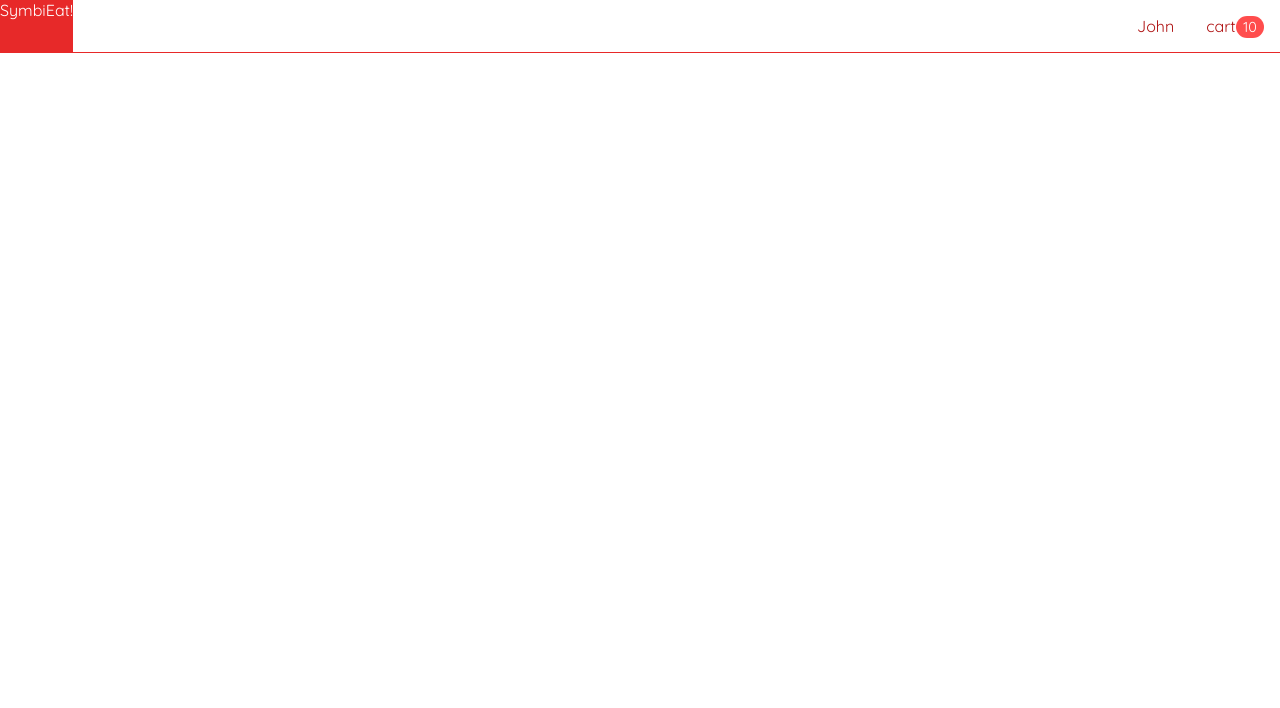
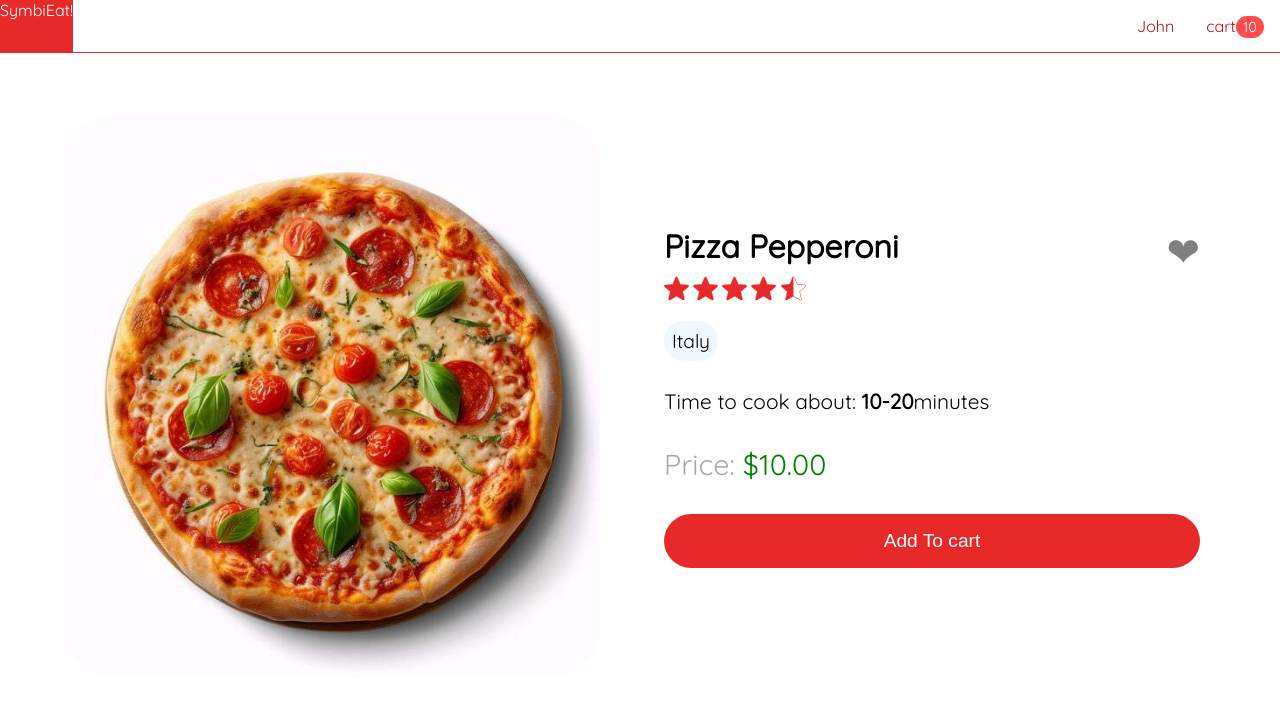
Before and after one commit to prabhat4002/SYMBIEAT-REACT-APP, a React (Create React App) app in the folder frontend/: page /food/1 in a window 1280 px wide. Shown: the top 708 px of the page. Built offline with nearby package versions, Linux system fonts and the light colour scheme.

Commit message:
Created Food Page

```diff
--- a/frontend/src/AppRoutes.js
+++ b/frontend/src/AppRoutes.js
@@ -1,12 +1,15 @@
 import React from 'react'
 import {Route, Routes} from 'react-router-dom';
 import HomePage from './pages/Home/HomePage';
+import FoodPage from './pages/Food/FoodPage';
 export default function AppRoutes() {
   return (
     <Routes>
         <Route path="/" element={<HomePage/>}/>
         <Route path="/search/:searchTerm" element={<HomePage/>}/>
         <Route path="/tag/:tag" element={<HomePage/>}/>
+        <Route path="/food/:id" element={<FoodPage/>}/>
+
     </Routes>
   )
 }
--- a/frontend/src/components/Tags/tags.module.css
+++ b/frontend/src/components/Tags/tags.module.css
@@ -5,6 +5,7 @@
     }
 
 .container a{
+
     padding: 0.3rem 1rem;
     margin: 0.2rem 0.15rem;
     font-weight: 600;
--- /dev/null
+++ b/frontend/src/pages/Food/FoodPage.js
@@ -0,0 +1,58 @@
+
+import React, { useEffect, useState} from 'react';
+import { useParams } from 'react-router-dom';
+import { getById } from '../../services/foodService';
+import classes from './foodPage.module.css';
+import StarRating from '../../components/StarRating/StarRating';
+import Tags from '../../components/Tags/Tags';
+import Price from '../../components/Price/Price';
+export default function FoodPage() {
+    const [food, setFood] = useState({});
+    const {id}=useParams();
+
+useEffect(() => {
+    getById(id).then(setFood);
+}, [id]);
+return (
+<>
+    {food && (
+        <div className={classes.container}>
+        <img className={classes.image}
+        src={`/foods/${food.imageUrl}`}
+        alt={food.name}
+    />
+    <div className={classes.details}>
+        <div className={classes.header}>
+            <span className={classes.name}>{food.name}</span>
+            <span className={`${classes.favorite} ${food.favorite?'':classes.not}`}>
+            ❤
+            </span>
+            </div>
+            <div className={classes.rating}>
+                <StarRating stars={food.stars} size={25}/>
+            </div>
+            <div className={classes.origins}>
+                {food.origins?.map(origin=>(
+                    <span key={origin}>{origin}</span>
+                ))}
+            </div>
+            {/* <div className={classes.tags}>
+                {food.tags &&(
+                    <Tags tags={food.tags.map(tag=>({name:tag}))}forFoodPage={true}/>
+                )}
+            </div> */}
+            <div className={classes.cook_time}>
+                <span>
+                    Time to cook about: <strong>{food.cookTime}</strong>minutes
+                </span>
+            </div>
+            <div className={classes.price}>
+                <Price price={food.price}/>
+            </div>
+                <button>Add To cart</button>
+            </div>
+            </div>
+    )}
+    </>
+);
+}
--- /dev/null
+++ b/frontend/src/pages/Food/foodPage.module.css
@@ -0,0 +1,100 @@
+.container {
+    display: flex;
+    justify-content: center;
+    align-items: center;
+    flex-wrap: wrap;
+    margin: 3rem;
+  }
+
+  .container > * {
+    min-width: 25rem;
+    max-width: 40rem;
+  }
+
+  .image {
+    border-radius: 3rem;
+    flex: 1 0;
+    object-fit: cover;
+    height: 35rem;
+    margin: 1rem;
+  }
+
+  .details {
+    width: 100%;
+    display: flex;
+    flex-direction: column;
+    flex: 1 0;
+    border-radius: 3rem;
+    padding: 2rem;
+    color: black;
+    margin-left: 1rem;
+  }
+
+  .header {
+    display: flex;
+    justify-content: space-between;
+  }
+
+  .name {
+    font-size: 2rem;
+    font-weight: bold;
+  }
+
+  .favorite {
+    color: #e72929;
+    font-size: 2.5rem;
+  }
+
+  .favorite.not {
+    color: grey;
+  }
+
+  .origins {
+    display: flex;
+    flex-wrap: wrap;
+    margin: 0.7rem 0;
+  }
+
+  .origins > span {
+    padding: 0.5rem;
+    font-size: 1.2rem;
+    margin: 0.5rem 0.5rem 0 0;
+    border-radius: 2rem;
+    background-color: aliceblue;
+  }
+
+  .cook_time {
+    margin-top: 1rem;
+  }
+
+  .cook_time span {
+    padding: 0.6rem 2rem 0.6rem 0;
+    border-radius: 10rem;
+    font-size: 1.3rem;
+  }
+
+  .price {
+    font-size: 1.8rem;
+    margin: 2rem 2rem 2rem 0;
+    color: green;
+  }
+
+  .price::before {
+    content: 'Price: ';
+    color: darkgrey;
+  }
+
+  .container button {
+    color: white;
+    background-color: #e72929;
+    border: none;
+    font-size: 1.2rem;
+    padding: 1rem;
+    border-radius: 10rem;
+    outline: none;
+  }
+
+  .container button:hover {
+    opacity: 0.9;
+    cursor: pointer;
+  }
--- a/frontend/src/services/foodService.js
+++ b/frontend/src/services/foodService.js
@@ -15,3 +15,6 @@
     if(tag=='All') return getAll();
     return sample_foods.filter(item=>item.tags?.includes(tag));
 }
+
+export const getById=async foodId=>
+    sample_foods.find(item=>item.id===foodId);
```
